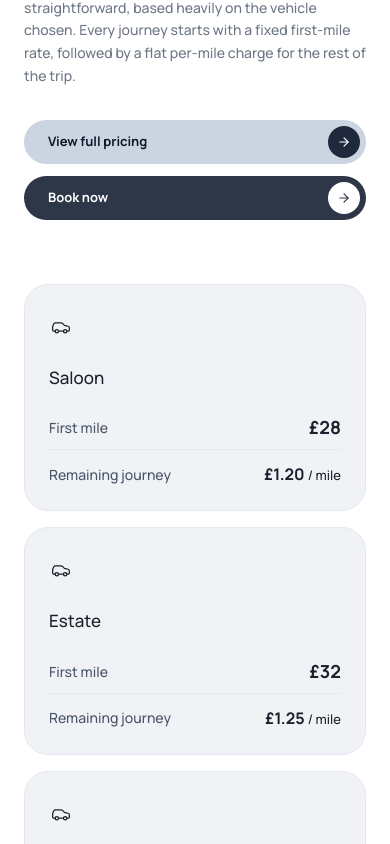
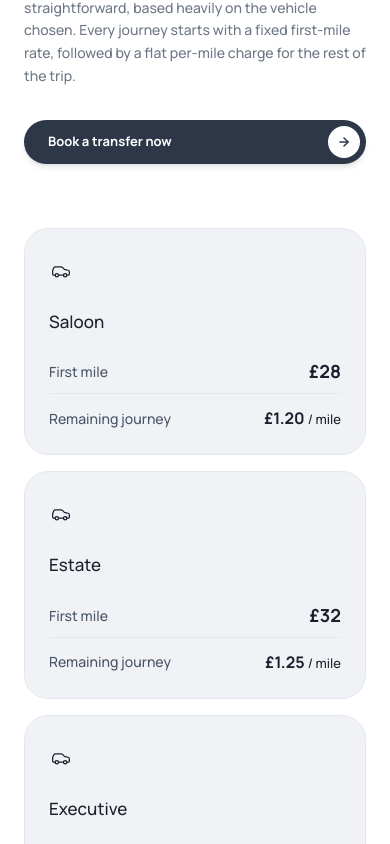
Before and after one commit to azharforsure/cardiff-taxis-ltd, a React (Vite) app: page /fleet in a window 390 px wide. Shown: the part 5700-6544 px from the top of the page. Built offline with nearby package versions, Linux system fonts and the light colour scheme.

Commit message:
Cleanup: Remove extra pricing buttons and fix link functionality

```diff
--- a/src/components/sections/Features.tsx
+++ b/src/components/sections/Features.tsx
@@ -19,8 +19,8 @@ export const Features = () => {
           <div className="flex-[1.5] w-full relative">
             <div className="w-full h-[240px] md:h-[320px] rounded-[24px] overflow-hidden bg-gray-100">
               <img
-                src="/images/fixed_fares_new_1776975008336.png"
-                alt="Dependable transfers"
+                src="/images/features_new.png"
+                alt="Dependable transfers in Cardiff"
                 className="w-full h-full object-cover"
               />
             </div>
--- a/src/components/sections/Pricing.tsx
+++ b/src/components/sections/Pricing.tsx
@@ -29,17 +29,11 @@ export const Pricing = ({ hideCta = false }: { hideCta?: boolean }) => {
             </p>
           </div>
           <div className="flex gap-3 flex-col sm:flex-row shrink-0 lg:pt-8 w-full lg:w-auto">
-            <button className="rounded-full hover:rounded-2xl pl-6 pr-1.5 py-1.5 bg-[#cbd5e1] text-[#0f172a] font-bold flex items-center justify-between gap-4 hover:bg-[#94a3b8] transition-all w-full lg:w-auto text-[13px] h-11">
-              View full pricing
-              <div className="w-8 h-8 rounded-full bg-[#1e293b] flex items-center justify-center shrink-0">
-                <ArrowRight className="w-3.5 h-3.5 text-white" />
-              </div>
-            </button>
             <Link to="/book" className="w-full lg:w-auto">
-              <button className="rounded-full hover:rounded-2xl pl-6 pr-1.5 py-1.5 bg-[#2d3748] text-white font-bold flex items-center justify-between gap-4 hover:bg-[#1a202c] transition-all w-full text-[13px] h-11">
-                Book now
+              <button className="rounded-full hover:rounded-2xl pl-6 pr-1.5 py-1.5 bg-[#2d3748] text-white font-bold flex items-center justify-between gap-4 hover:bg-[#1a202c] transition-all w-full text-[13px] h-11 shadow-md">
+                Book a transfer now
                 <div className="w-8 h-8 rounded-full bg-white flex items-center justify-center shrink-0">
-                  <ArrowRight className="w-3.5 h-3.5 text-[#2d3748]" />
+                  <ArrowRight className="w-3.5 h-3.5 text-[#2d3748] stroke-[2.5]" />
                 </div>
               </button>
             </Link>
--- a/src/components/sections/Reviews.tsx
+++ b/src/components/sections/Reviews.tsx
@@ -3,21 +3,21 @@ import { ArrowLeft, ArrowRight, ArrowRight as ArrowRightIcon } from "lucide-reac
 
 const reviews = [
   {
-    name: "Hannah Collins",
+    name: "Sian Roberts",
     text: "This made travelling so much easier. The car arrived early, the journey was smooth, and we didn't have to think about anything on the day. It was especially reassuring after a long return flight to know someone was waiting.",
     rating: 5,
     avatar: "/images/avatar_1.png",
     numReviews: "3 reviews"
   },
   {
-    name: "David Smith",
+    name: "Gareth Davies",
     text: "Cardiff Taxis Ltd makes my corporate travel seamless. Booking is easy, and I can rely on them for all my Bristol and London trips.",
     rating: 5,
     avatar: "/images/avatar_2.png",
     numReviews: "7 reviews"
   },
   {
-    name: "Emma Williams",
+    name: "Elin Thomas",
     text: "I use them for private hire around Cardiff. They are consistently punctual, and the prices are very clear with no hidden shocks.",
     rating: 5,
     avatar: "/images/avatar_3.png",
@@ -88,7 +88,7 @@ export const Reviews = () => {
                 </div>
                 <div>
                   <h4 className="font-bold text-brand-graphite text-[15px] mb-0.5 tracking-tight">{currentReview.name}</h4>
-                  <p className="text-[12px] text-brand-muted font-bold uppercase tracking-wider">Number of reviews</p>
+                  <p className="text-[12px] text-brand-muted font-bold uppercase tracking-wider">{currentReview.numReviews}</p>
                 </div>
               </div>
             </div>
```
Also changed, not shown: public/images/features_new.png (added), 1 other file (tests, documents, lock files or other folders).
